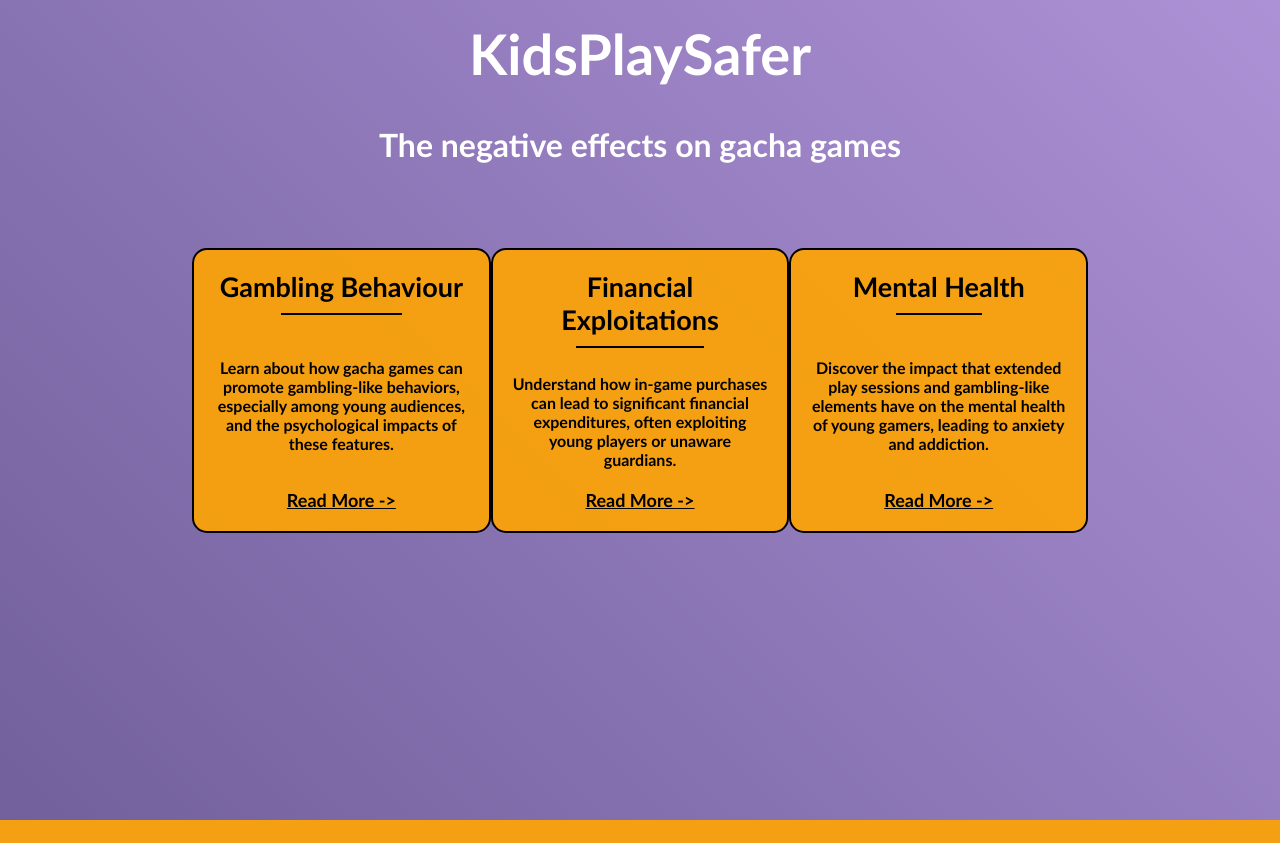
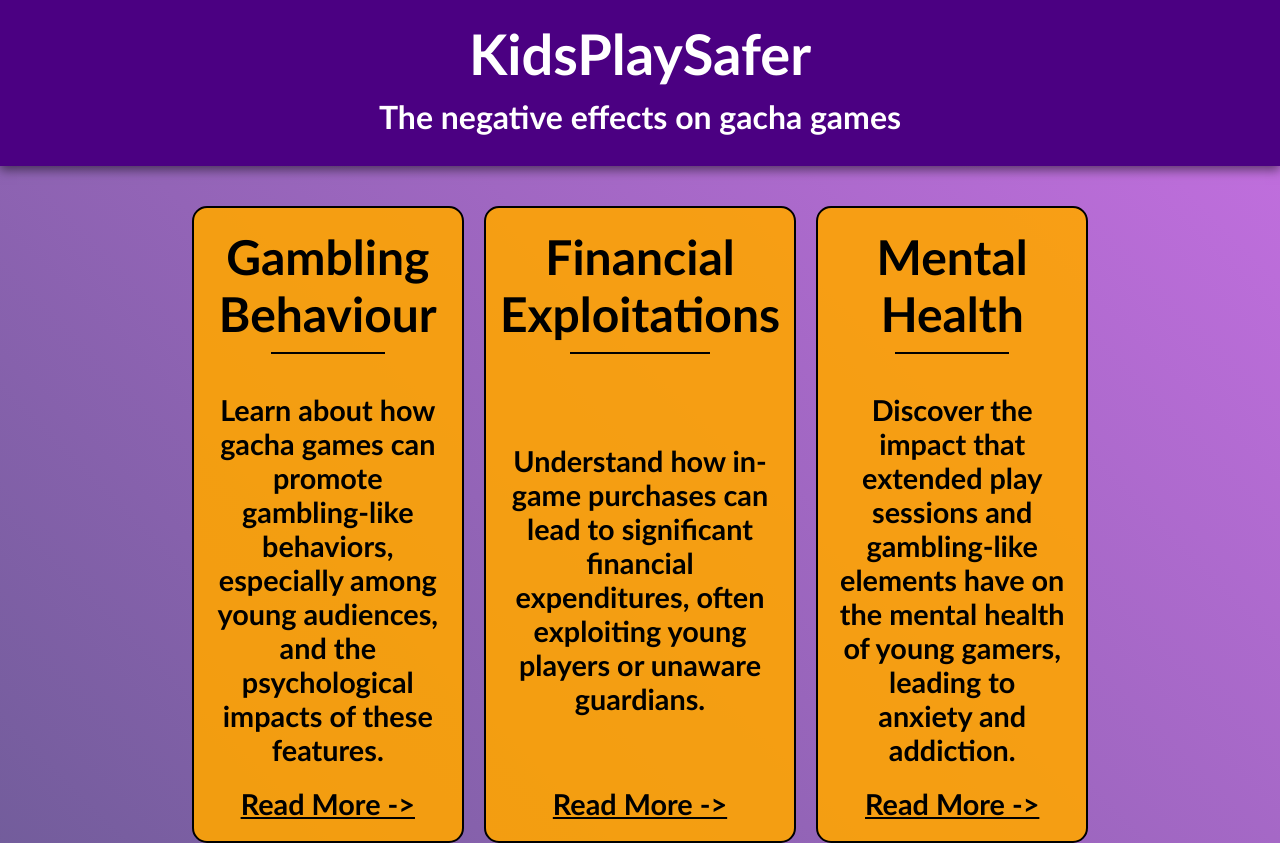
Before and after one commit to notStinG/Gachawareness, a Flask app: page / in a window 1280 px wide. Before the commit the page ends 820 px from the top, so only its background shows below. Run offline with Flask 3, Linux system fonts and the light colour scheme.

Commit message:
Updated index.html

```diff
--- a/webapp/templates/index.html
+++ b/webapp/templates/index.html
@@ -21,27 +21,35 @@
             }
 
             body {
-                background: linear-gradient(45deg, #e877ff, #6b5b95, #c5a5ee);
+                background: linear-gradient(45deg, #8eff77, #6b5b95, #e877ff);
                 background-size: 300% 300%;
                 animation: gradientAnimation 15s ease infinite;
             }
 
+            header {
+                background-color: #4b0082;
+                padding: 20px;
+                box-shadow: 0px 4px 10px rgba(0, 0, 0, 0.5);
+            }
+
             h1 {
                 font-size: 3.5em;
-                margin-top: 20px;
+                margin: 0;
             }
 
             h2 {
                 font-size: 2em;
+                margin: 10px 0;
             }
 
             .container {
                 display: flex;
                 justify-content: space-around;
-                margin-top: 20px;
+                margin-top: 40px;
                 width: 70%;
                 margin-left: auto;
                 margin-right: auto;
+                gap: 20px;
             }
 
             .box {
@@ -55,7 +63,7 @@
                 flex-direction: column;
                 justify-content: space-between;
                 align-items: center;
-                font-size: 18px;
+                font-size: 24px;
                 font-weight: bold;
             }
 
@@ -73,10 +81,11 @@
                 font: inherit;
                 cursor: pointer;
                 text-decoration: underline;
+                font-size: 1.2em;
             }
 
             h3 {
-                font-size: 1.5em;
+                font-size: 2em;
                 margin: 0;
                 padding-bottom: 10px;
                 position: relative;
@@ -92,7 +101,7 @@
             }
 
             p {
-                font-size: 16px;
+                font-size: 1.2em;
                 text-align: center;
                 margin-bottom: 20px;
             }
@@ -103,7 +112,6 @@
             <h1>KidsPlaySafer</h1>
             <h2>The negative effects on gacha games</h2>
         </header>
-        <br><br>
         <div class="container">
             <div class="box" id="gambling-behaviour">
                 <h3>Gambling Behaviour</h3>
```
